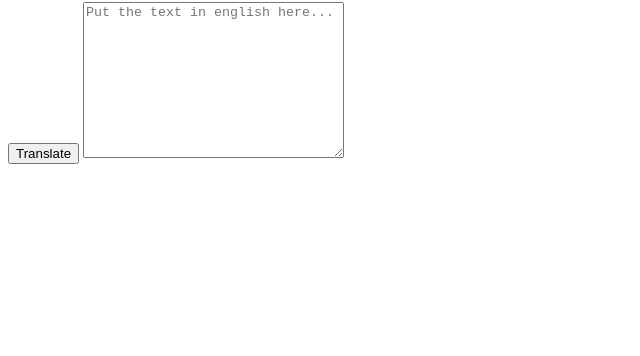
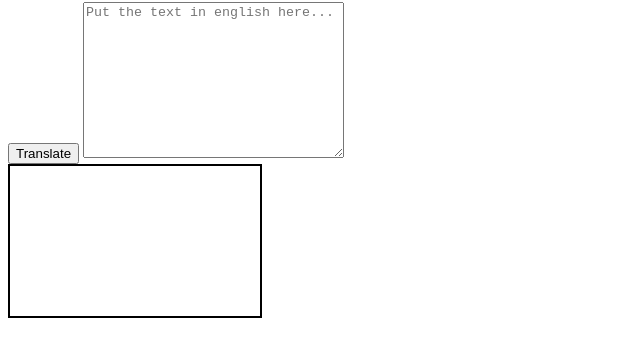
Before and after one commit to bmendhe23/the-minion-talk, a plain HTML site: page index.html in a window 1280 px wide. Both pictures are taken after a click on the button "Translate". Shown: the part 78-434 px from the top of the page, without its empty margins (0-640 px from the left). Drawn offline with Linux system fonts and the light colour scheme.

Commit message:
output div wired

```diff
--- a/banana.js
+++ b/banana.js
@@ -1,11 +1,9 @@
 var btnTranslate = document.querySelector("#btn-translate");
 var txtInput = document.querySelector("#txt-input");
-
-console.log(txtInput);
+var txtOutput = document.querySelector("#txt-output");
 
 function clickEventHandler() {
-    console.log("clicked");
-    console.log("input", txtInput.value);
+    txtOutput.innerText = txtInput.value;
 };
 
-btnTranslate.addEventListener("click", clickEventHandler)
+btnTranslate.addEventListener("click", clickEventHandler);
--- a/index.html
+++ b/index.html
@@ -11,6 +11,8 @@
     <button id="btn-translate">Translate</button>
     <textarea placeholder="Put the text in english here..." id="txt-input" cols="30" rows="10"></textarea>
 
+    <div id="txt-output" style="width: 250px; height: 150px; border: 2px solid black;"></div>
+
     <script src="banana.js" type="text/javascript"></script>
 
 </body>
```
